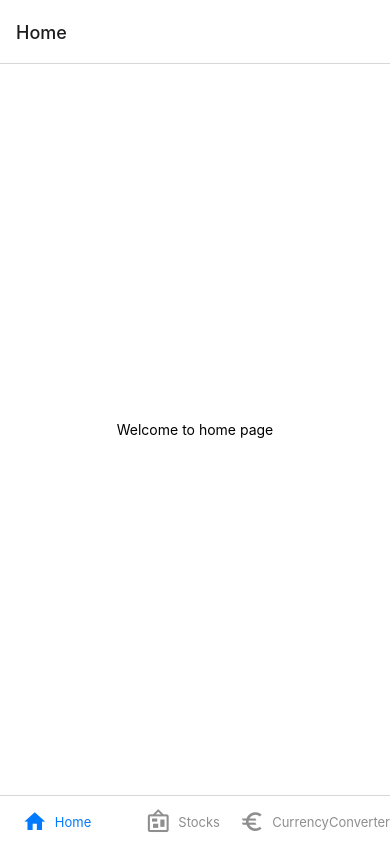
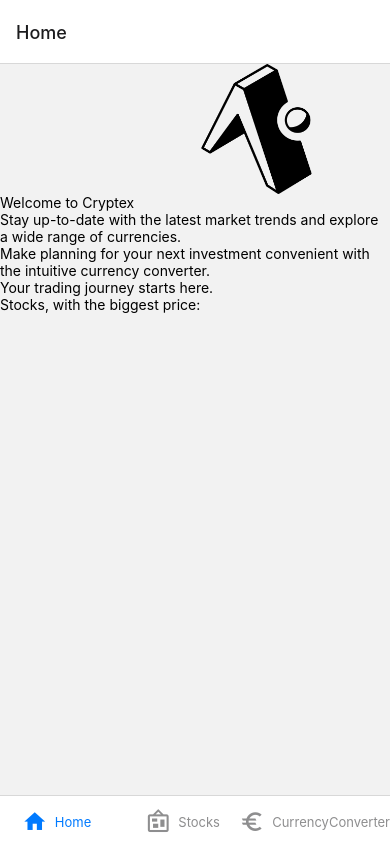
Before and after one commit to AkseliRaj/Mobile-Project, a React Native app: screen /Home in a window 390 px wide. Built offline with nearby package versions, Linux system fonts and the light colour scheme.

Commit message:
Initial commit

```diff
--- a/components/Home.js
+++ b/components/Home.js
@@ -1,10 +1,19 @@
-import { Text, View } from "react-native";
+import { Image, Text, View } from "react-native";
+import logo from '../assets/expo.png'
 import styles from '../style/styles'
 
 export default function Home() {
     return (
-        <View style={styles.container}>
-            <Text>Welcome to home page</Text>
+        <View>
+            <Image
+                style={styles.logo}
+                source={logo}
+            />
+            <Text>Welcome to Cryptex</Text>
+            <Text>Stay up-to-date with the latest market trends and explore a wide range of currencies.</Text>
+            <Text>Make planning for your next investment convenient with the intuitive currency converter.</Text>
+            <Text>Your trading journey starts here.</Text>
+            <Text>Stocks, with the biggest price:</Text>
         </View>
     )
 }
```
